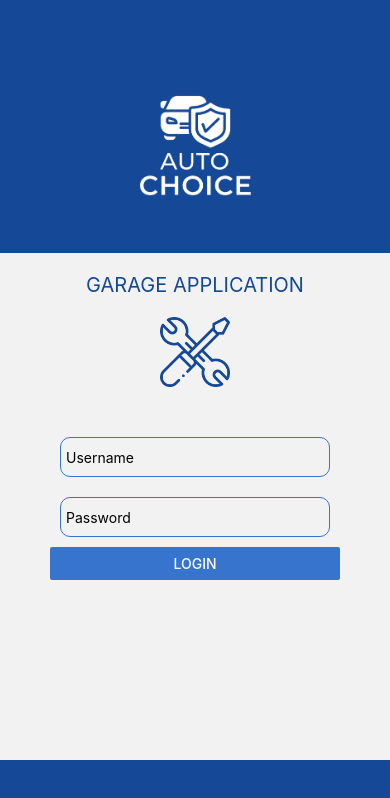
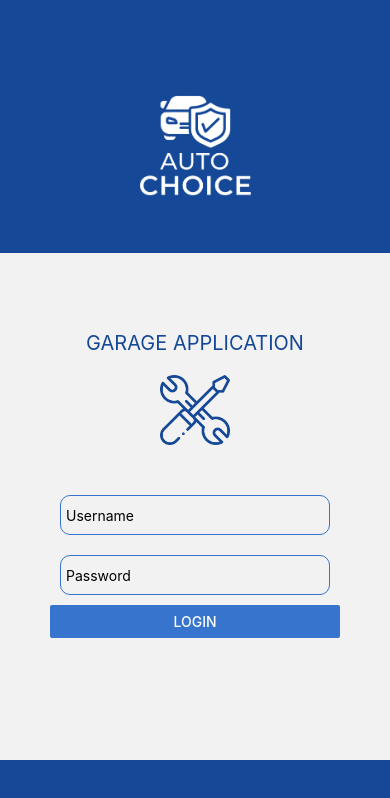
Before and after one commit to pasanMadushan/auto-choice-garage-app, a React Native app: screen /SignIn in a window 390 px wide. Shown: the top 798 px of the page. Built offline with nearby package versions, Linux system fonts and the light colour scheme.

Commit message:
Add padding to sign in screen.

```diff
--- a/screens/sign-in.screen.js
+++ b/screens/sign-in.screen.js
@@ -63,7 +63,8 @@ const styles = StyleSheet.create({
   middleContainer:{
     paddingVertical:20,
     paddingHorizontal:50,
-    height:'60%'
+    height:'60%',
+    paddingTop:'20%'
   },
   title:{
     fontSize:20,
```
